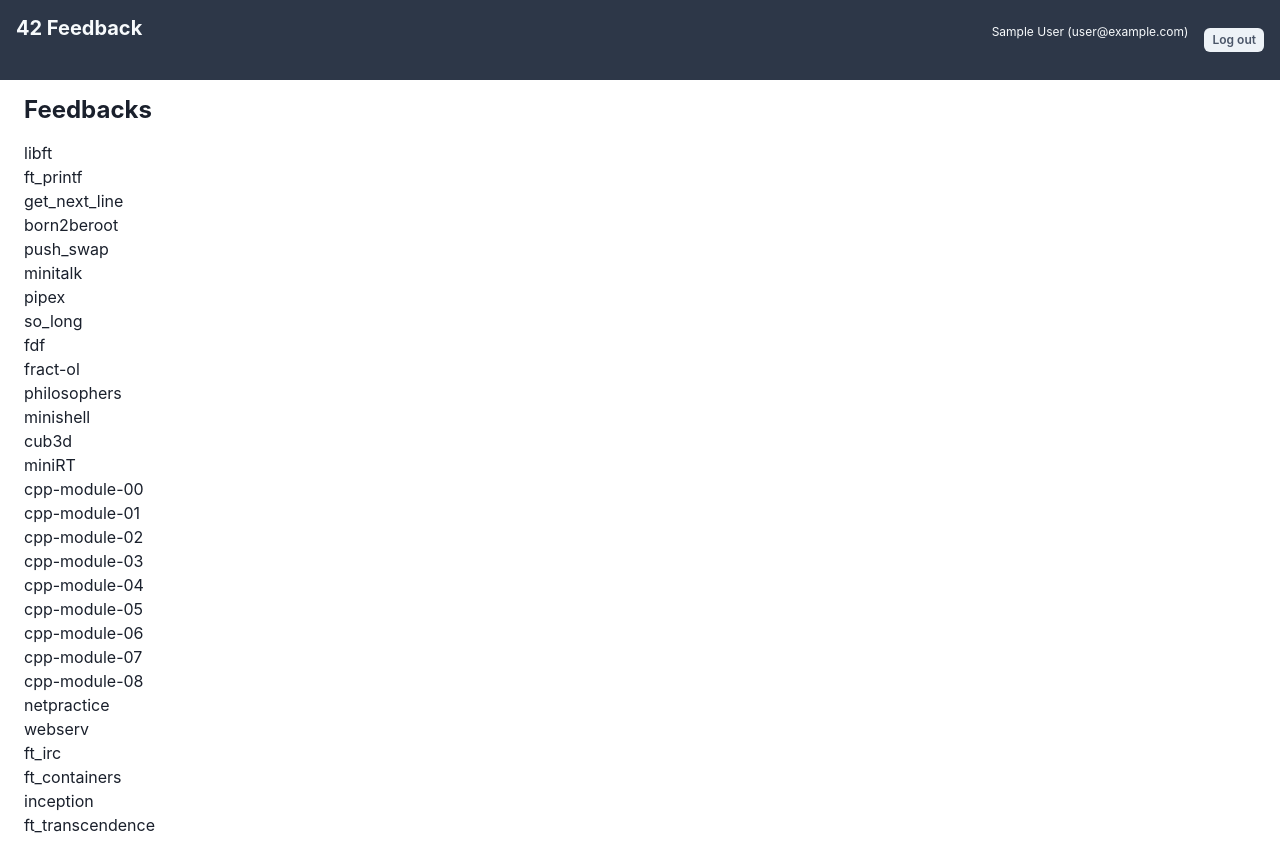
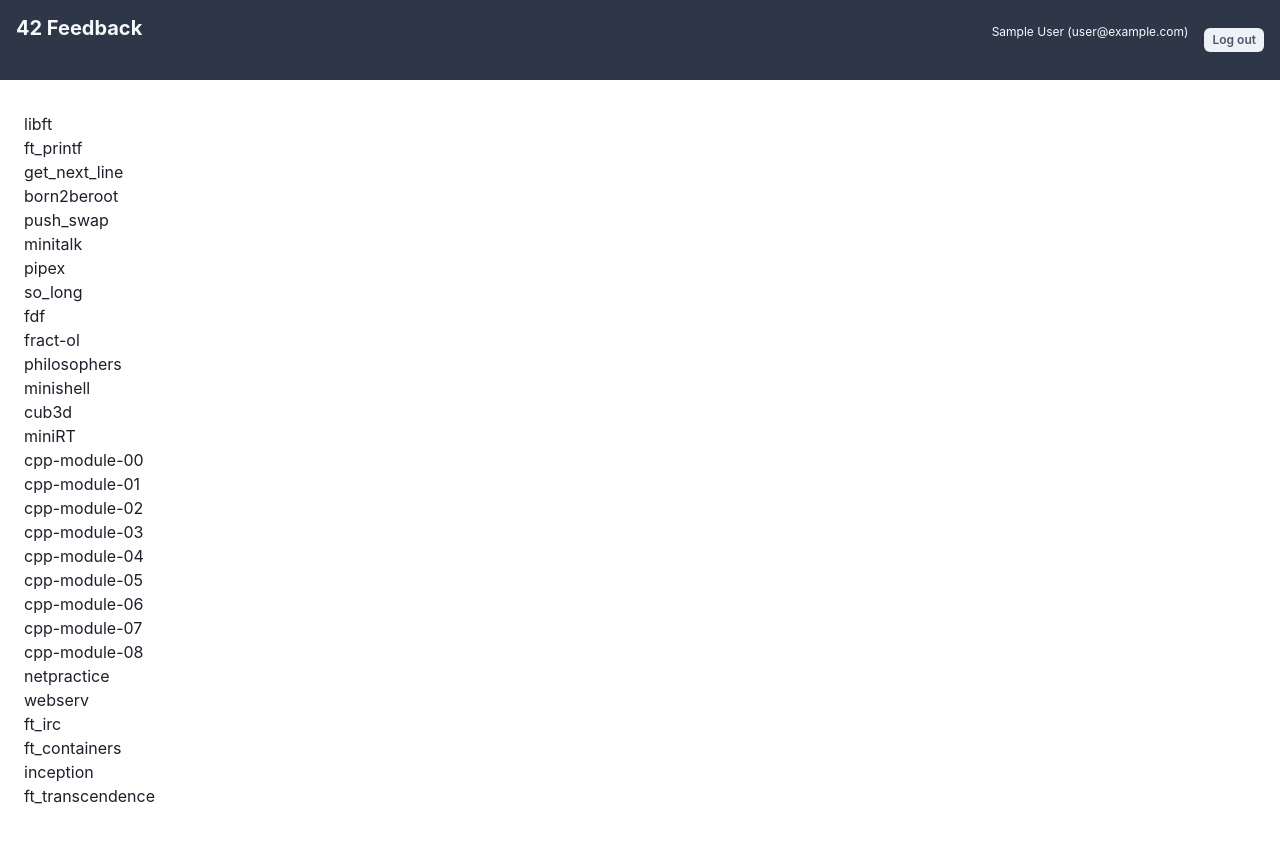
Before and after one commit to yshima42/42feedback-migration, a Next.js app: page / in a window 1280 px wide. After the commit the page ends 816 px from the top, so only its background shows below. Built offline with nearby package versions, Linux system fonts and the light colour scheme; no server answers; sample sign-in values are in the browser's storage.

Commit message:
fix: タイトル削除

```diff
--- a/src/pages/index.tsx
+++ b/src/pages/index.tsx
@@ -5,7 +5,7 @@ import { cursusProjects } from "../../utils/objects";
 
 const Home = () => {
   return (
-    <Layout name="Feedbacks">
+    <Layout name="">
       {cursusProjects.map((cursusProject) => (
         <Box key={cursusProject.slug}>
           <Link href={`/${cursusProject.slug}`}>{cursusProject.name}</Link>
```
